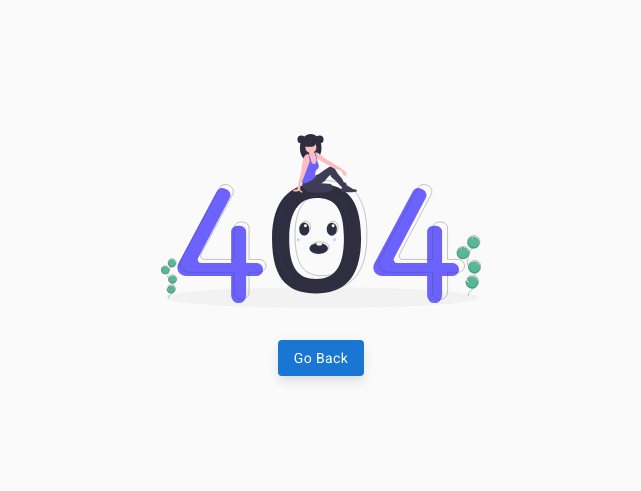
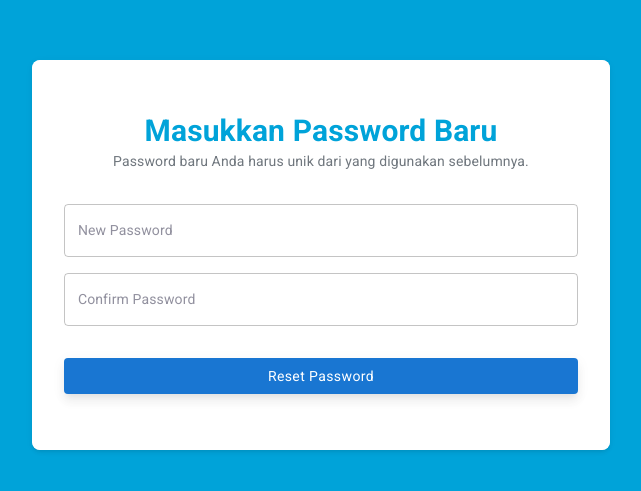
Before and after one commit to ridhofrd/monitoringTeltonika, a React (Create React App) app in the folder project-truck-cooling/front-end/: page /session/ResetPassword in a window 1280 px wide. Shown: the part 145-636 px from the top of the page, without its empty margins (319-960 px from the left). Built offline with nearby package versions, Linux system fonts and the light colour scheme; no server answers; a small style sheet from the web is missing; what axios-mock-adapter would draw is missing.

Commit message:
Create Reset Password

```diff
--- a/project-truck-cooling/front-end/src/app/routes.js
+++ b/project-truck-cooling/front-end/src/app/routes.js
@@ -15,6 +15,7 @@ const JwtLogin = Loadable(lazy(() => import("app/views/sessions/JwtLogin")));
 const JwtRegister = Loadable(lazy(() => import("app/views/sessions/JwtRegister")));
 const ForgotPassword = Loadable(lazy(() => import("app/views/sessions/ForgotPassword")));
 const OTP = Loadable(lazy(() => import("app/views/sessions/OTP")));
+const ResetPassword = Loadable(lazy(() => import("app/views/sessions/ResetPassword")));
 // E-CHART PAGE
 const AppEchart = Loadable(lazy(() => import("app/views/charts/echarts/AppEchart")));
 
@@ -66,6 +67,7 @@ const routes = [
   { path: "/session/signup", element: <JwtRegister /> },
   { path: "/session/forgot-password", element: <ForgotPassword /> },
   { path: "/session/OTP", element: <OTP /> },
+  { path: "/session/ResetPassword", element: <ResetPassword /> },
 
   { path: "/", element: <Navigate to="dashboard/client" /> },
   { path: "*", element: <NotFound /> }
--- a/project-truck-cooling/front-end/src/app/views/sessions/OTP.jsx
+++ b/project-truck-cooling/front-end/src/app/views/sessions/OTP.jsx
@@ -18,7 +18,7 @@ const ContentBox = styled("div")(() => ({
   boxShadow: "0 2px 10px rgba(0,0,0,0.1)",
 }));
 
-export default function OtpScreen() {
+export default function OTP() {
   const [otp, setOtp] = useState("");
   const navigate = useNavigate();
 
@@ -26,7 +26,7 @@ export default function OtpScreen() {
     // Logika untuk verifikasi OTP, misalnya mengirimkan OTP ke server
     if (otp === "123456") {
       // Jika OTP benar, arahkan ke halaman berikutnya atau login
-      navigate("/home");
+      navigate("/session/ResetPassword");
     } else {
       alert("OTP salah, coba lagi.");
     }
--- /dev/null
+++ b/project-truck-cooling/front-end/src/app/views/sessions/ResetPassword.jsx
@@ -0,0 +1,80 @@
+import { useState } from "react";
+import { Box, Grid, TextField, Card, styled, Button, Typography } from "@mui/material";
+import { useNavigate } from "react-router-dom";
+
+// STYLED COMPONENTS
+const FlexBox = styled(Box)(() => ({
+  display: "flex",
+  justifyContent: "center",
+  alignItems: "center",
+  height: "100vh",
+  backgroundColor: "#00A3D9",
+}));
+
+const ContentBox = styled("div")(() => ({
+  padding: "2rem",
+  backgroundColor: "white",
+  borderRadius: "8px",
+  boxShadow: "0 2px 10px rgba(0,0,0,0.1)",
+}));
+
+export default function ResetPassword() {
+  const [newPassword, setNewPassword] = useState("");
+  const [confirmPassword, setConfirmPassword] = useState("");
+  const navigate = useNavigate();
+
+  const handlePasswordSubmit = () => {
+    if (newPassword === confirmPassword) {
+      // Logika ketika password cocok
+      alert("Password berhasil diubah!");
+      navigate("/home"); // atau arahkan ke halaman login atau lainnya
+    } else {
+      alert("Password tidak cocok, silakan coba lagi.");
+    }
+  };
+
+  return (
+    <FlexBox>
+      <Card>
+        <Grid container spacing={3} justifyContent="center">
+          <Grid item xs={12}>
+            <ContentBox>
+              <h2 style={{ textAlign: "center", color: "#00A3D9", fontSize: "30px", marginBottom: "-1rem", marginTop: "1rem" }}>
+                Masukkan Password Baru
+              </h2>
+              <p style={{ textAlign: "center", color: "#70777E", fontSize: "14px", marginBottom: "2rem" }}>
+              Password baru Anda harus unik dari yang digunakan sebelumnya.               </p>
+              <TextField
+                fullWidth
+                type="password"
+                label="New Password"
+                variant="outlined"
+                value={newPassword}
+                onChange={(e) => setNewPassword(e.target.value)}
+                sx={{ mb: 2 }}
+              />
+              <TextField
+                fullWidth
+                type="password"
+                label="Confirm Password"
+                variant="outlined"
+                value={confirmPassword}
+                onChange={(e) => setConfirmPassword(e.target.value)}
+                sx={{ mb: 4 }}
+              />
+              <Button
+                variant="contained"
+                color="primary"
+                fullWidth
+                onClick={handlePasswordSubmit}
+                sx={{mb: "1.5rem"}}
+              >
+                Reset Password
+              </Button>
+            </ContentBox>
+          </Grid>
+        </Grid>
+      </Card>
+    </FlexBox>
+  );
+}
```
